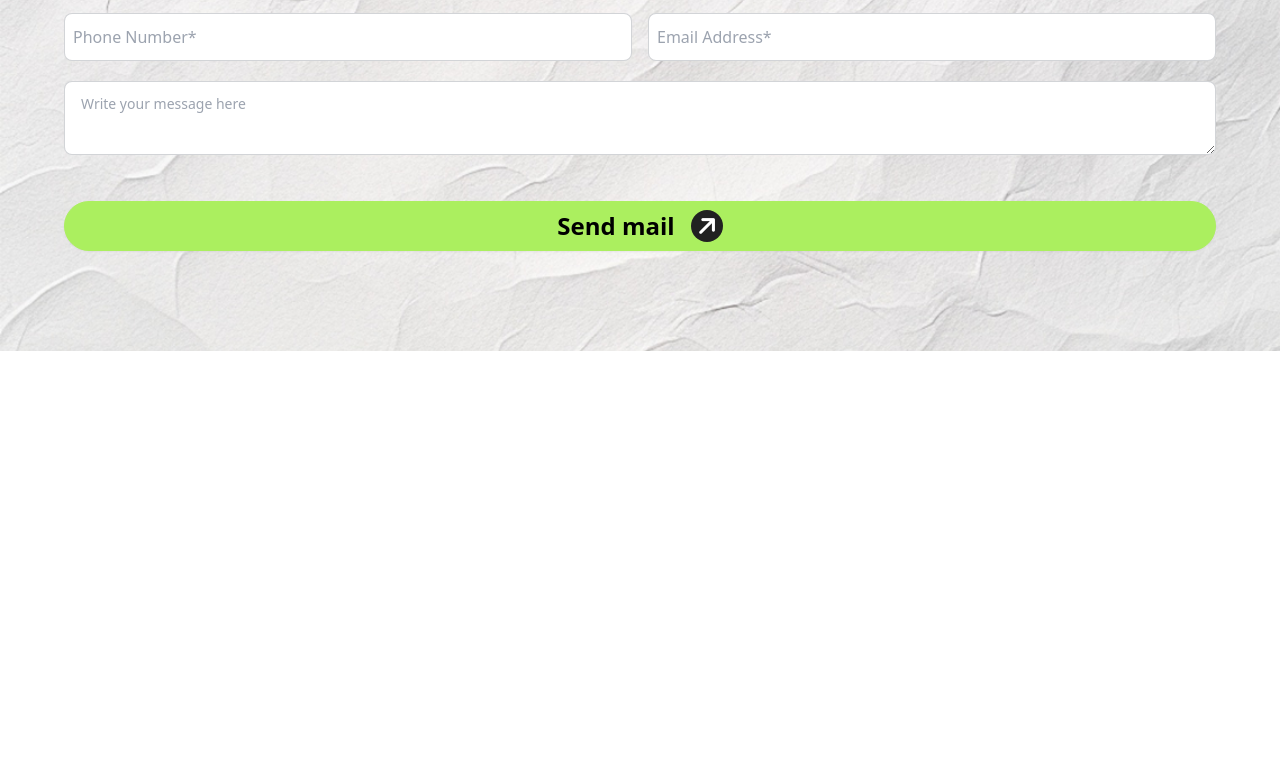
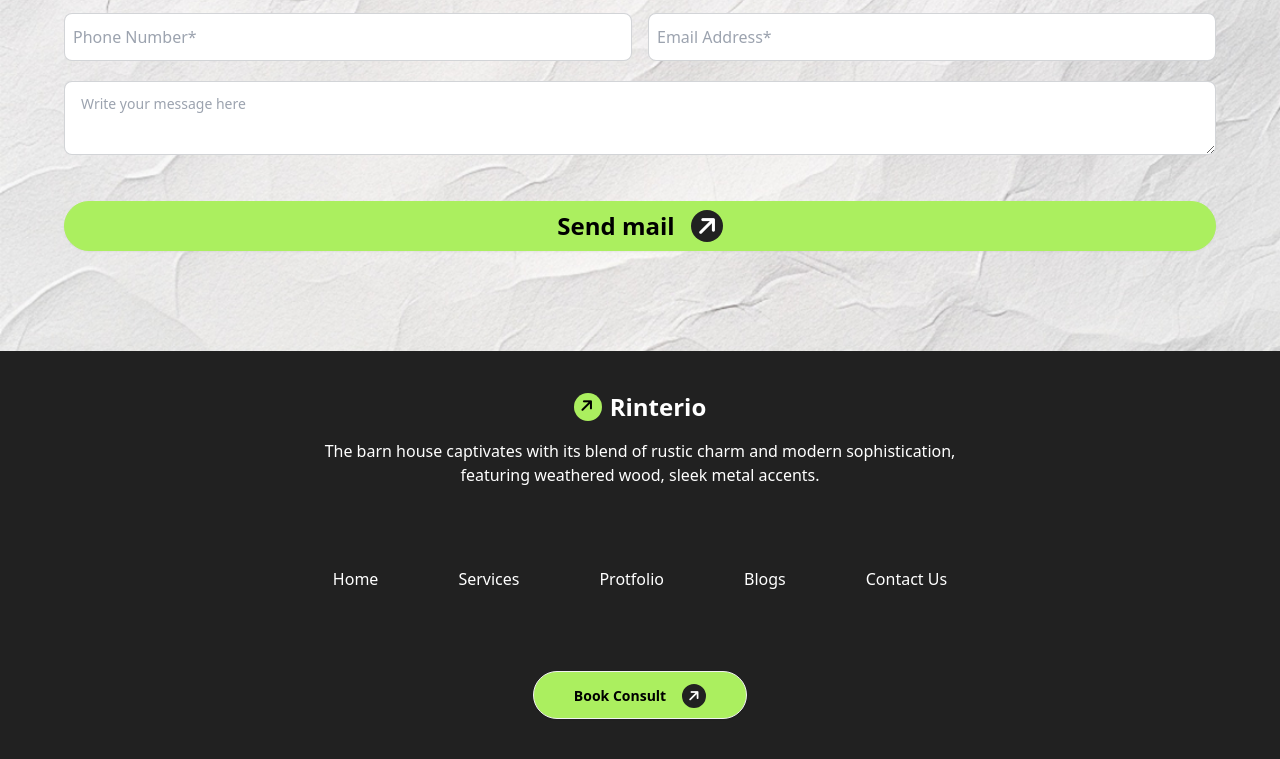
Before and after one commit to feeza-T/Assign, a plain HTML site: page index.html in a window 1280 px wide. Shown: the part 3481-4240 px from the top of the page. Before the commit the page ends 3832 px from the top, so only its background shows below. Drawn offline with nearby package versions, Linux system fonts and the light colour scheme.

Commit message:
footer part done

```diff
--- a/index.html
+++ b/index.html
@@ -282,8 +282,35 @@
         <!-- form page ends here -->
 
    </main>
-   <footer>
 
-   </footer>
+
+
+   <footer class="w-full bg-black-color">
+    <section class="pt-10 flex flex-col items-center justify-center">
+        <div class="flex items-center justify-center mb-4">
+            <i class="fa-solid fa-arrow-right text-black bg-btn-primary-bg h-7 w-7 rounded-full -rotate-45 pt-1 mr-2"></i>
+            <h2 class="font-bold text-2xl text-white">Rinterio</h2>
+        </div>
+        <p class="text-white text-center">
+            The barn house captivates with its blend of rustic charm and modern sophistication,
+            <br>featuring weathered wood, sleek metal accents.
+        </p>
+        <div class="text-white mt-10 ">
+         <ul class="lg:flex gap-20 p-10">
+          <li>Home</li>
+          <li>Services</li>
+          <li>Protfolio</li>
+          <li>Blogs</li>
+          <li>Contact Us</li>
+         </ul>
+        </div>
+        <button class="flex items-center justify-center text-black font-bold rounded-full btn bg-btn-primary-bg p-3 pl-10 pr-10 m-10 ">
+          Book Consult
+          <i class="fa-solid fa-arrow-right text-white h-6 w-6 ml-2 rounded-full bg-black-color flex items-center justify-center -rotate-45"></i>
+      </button>
+    </section>
+</footer>
+
+
 </body>
 </html>
```
